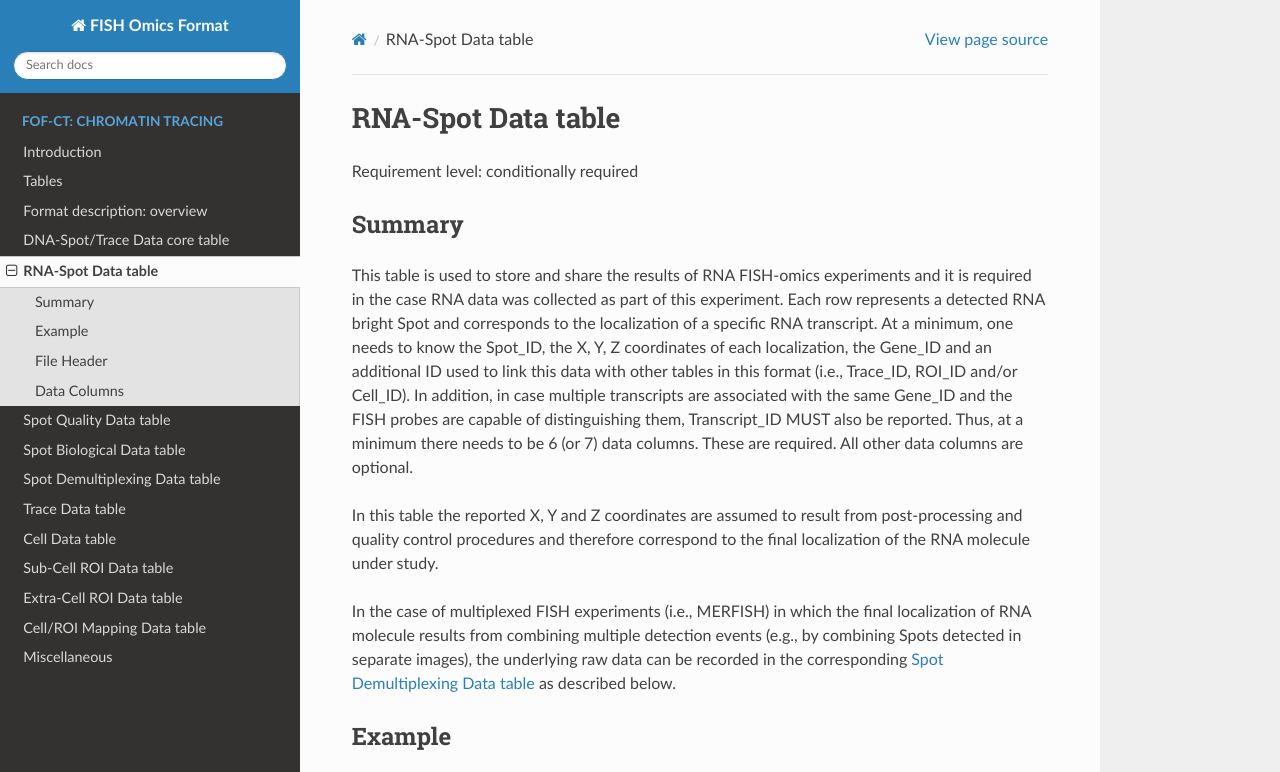
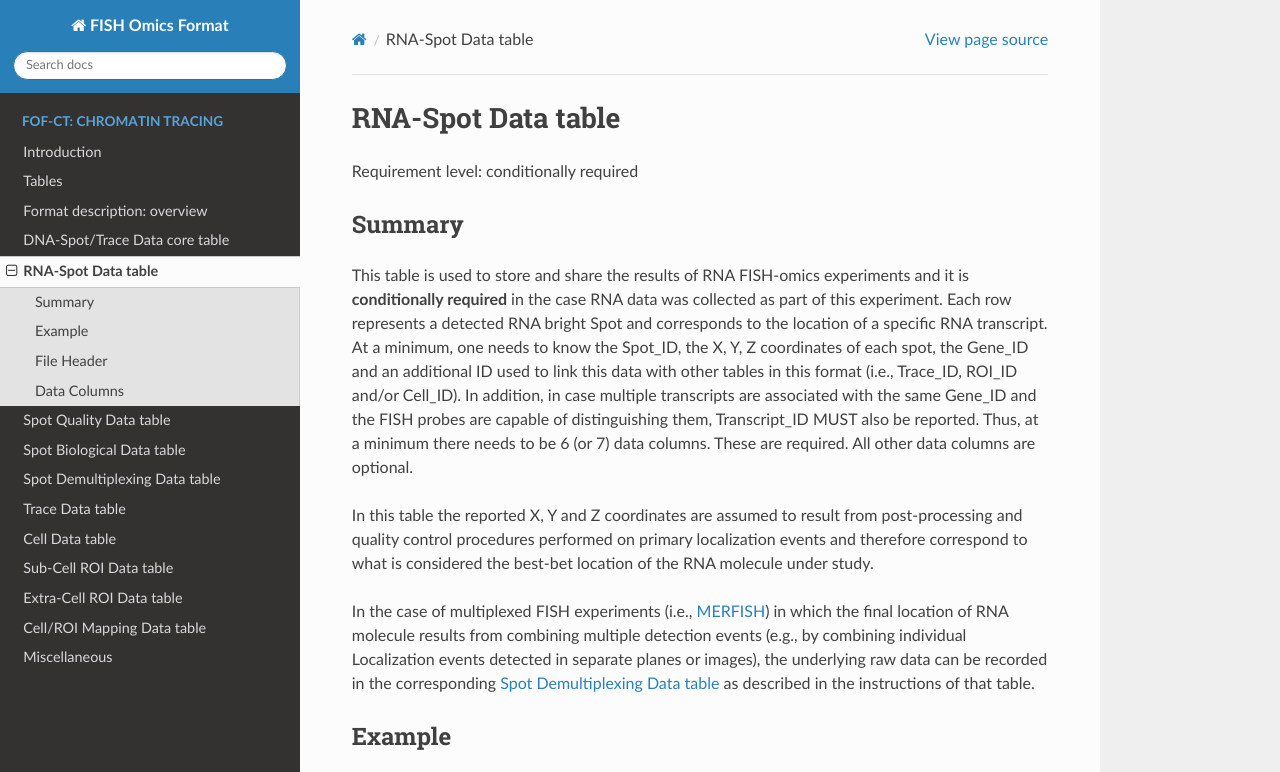
Before and after one commit to 4dn-dcic/fish_omics_format, a Sphinx documentation site: the page built from docs/source/rna.rst, in a window 1280 px wide and 900 px high, cut to the strip 0-772 px from the top of the window. Built offline with Sphinx 7.4.7 and the Read the Docs theme 2.0.0, drawn with Linux system fonts in a browser that asks for light colours.

Commit message:
Update rna.rst

```diff
--- a/docs/source/rna.rst
+++ b/docs/source/rna.rst
@@ -9,11 +9,11 @@ Summary
 -------
 
 This table is used to store and share the results of RNA FISH-omics experiments
-and it is required in the case RNA data was collected as part of this
+and it is **conditionally required** in the case RNA data was collected as part of this
 experiment. Each row represents a detected RNA bright Spot
-and corresponds to the localization of a specific RNA transcript. At a
+and corresponds to the location of a specific RNA transcript. At a
 minimum, one needs to know the Spot_ID, the X, Y, Z coordinates of each
-localization, the Gene_ID and an additional ID used to link this data
+spot, the Gene_ID and an additional ID used to link this data
 with other tables in this format (i.e., Trace_ID, ROI_ID and/or
 Cell_ID). In addition, in case multiple transcripts are associated with
 the same Gene_ID and the FISH probes are capable of distinguishing them,
@@ -22,14 +22,14 @@ be 6 (or 7) data columns. These are required. All other data columns are
 optional.
 
 In this table the reported X, Y and Z coordinates are assumed to result
-from post-processing and quality control procedures and therefore
-correspond to the final localization of the RNA molecule under study.
+from post-processing and quality control procedures performed on primary localization events and therefore
+correspond to what is considered the best-bet location of the RNA molecule under study.
 
-In the case of multiplexed FISH experiments (i.e., MERFISH) in which the
-final localization of RNA molecule results from combining multiple
-detection events (e.g., by combining Spots detected in separate images),
+In the case of multiplexed FISH experiments (i.e., `MERFISH <https://doi.org/10.1073/pnas.1912459116>`_) in which the
+final location of RNA molecule results from combining multiple
+detection events (e.g., by combining individual Localization events detected in separate planes or images),
 the underlying raw data can be recorded in the corresponding
-:ref:`demultiplexing` as described below.
+:ref:`demultiplexing` as described in the instructions of that table.
 
 Example
 -------
```
